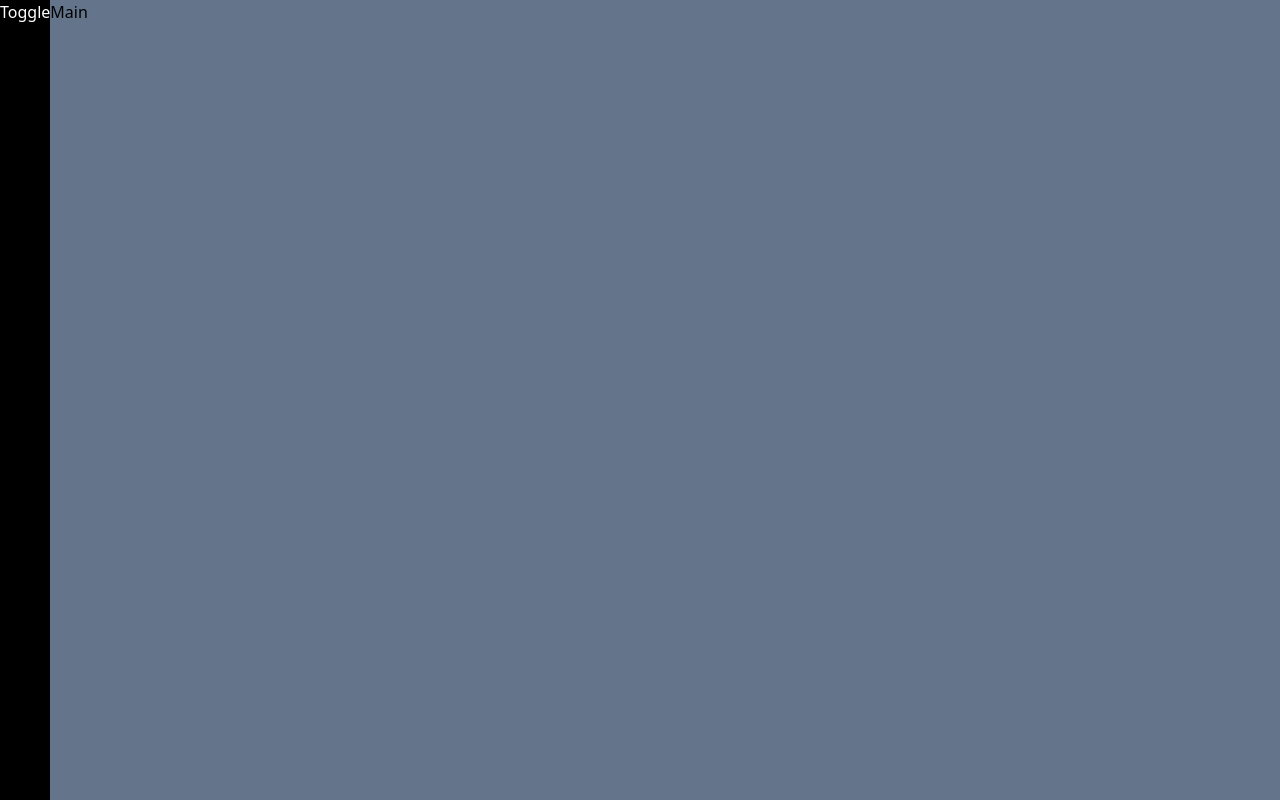
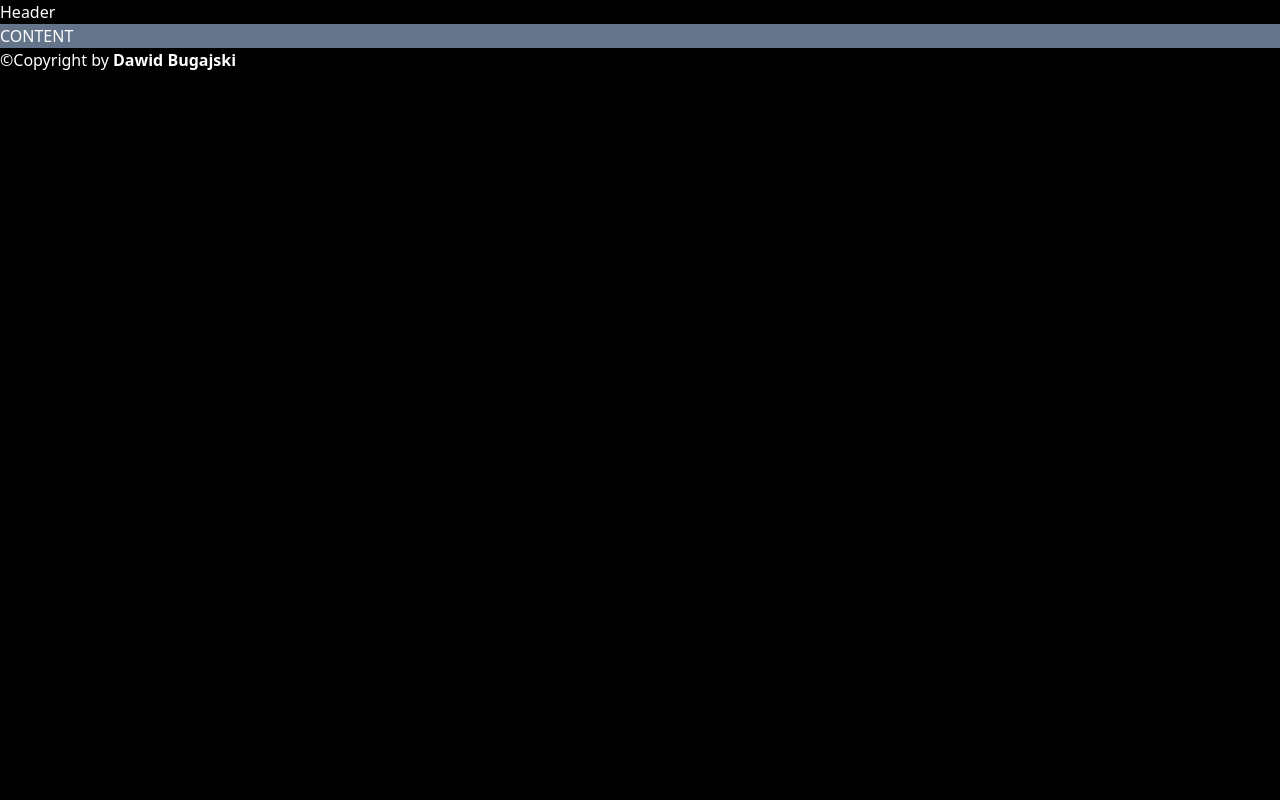
Before and after one commit to DawidBugajski/gameworld, a React (Create React App) app: page / in a window 1280 px wide. Built offline with nearby package versions, Linux system fonts and the light colour scheme.

Commit message:
change structure of page

```diff
--- a/src/App.jsx
+++ b/src/App.jsx
@@ -1,20 +1,19 @@
 import React from 'react';
-import { Route, Routes } from 'react-router-dom';
-import { Main, Page } from 'routes';
-import { Content, SideBar } from 'components';
+// import { Route, Routes } from 'react-router-dom';
+// import { Main, Page } from 'routes';
+import { Layout } from 'components';
 
 const App = () => {
-  return (
-    <div className='flex'>
-      <SideBar />
-      <Content>
-        <Routes>
-          <Route exact path='/' element={<Main />} />
-          <Route path='/page' element={<Page />} />
-        </Routes>
-      </Content>
-    </div>
-  );
+  return <Layout />;
 };
 
 export default App;
+
+/*
+TODO
+1) Make layout
+- header
+- main content
+- footer
+1) make full width navbar on mobile, similar to this: https://codesandbox.io/s/menu-fullscreen-react-spring-r84mm, https://www.youtube.com/watch?v=FTjZWZu53WE
+*/
--- a/src/components/Content.jsx
+++ b/src/components/Content.jsx
@@ -1,7 +1,7 @@
 import React from 'react';
 
-const Content = ({ children }) => {
-  return <div className='bg-slate-500 w-full'>{children}</div>;
+const Content = () => {
+  return <div className='w-full bg-slate-500'>CONTENT</div>;
 };
 
 export default Content;
--- /dev/null
+++ b/src/components/Footer.jsx
@@ -0,0 +1,11 @@
+import React from 'react';
+
+const Footer = () => {
+  return (
+    <p>
+      ©Copyright by <strong>Dawid Bugajski</strong>
+    </p>
+  );
+};
+
+export default Footer;
--- /dev/null
+++ b/src/components/Header.jsx
@@ -0,0 +1,7 @@
+import React from 'react';
+
+const Header = () => {
+  return <div>Header</div>;
+};
+
+export default Header;
--- /dev/null
+++ b/src/components/Layout.jsx
@@ -0,0 +1,14 @@
+import React from 'react';
+import { Footer, Content, Header } from 'components';
+
+const Layout = () => {
+  return (
+    <div className='flex flex-col h-screen text-white bg-black'>
+      <Header />
+      <Content />
+      <Footer />
+    </div>
+  );
+};
+
+export default Layout;
--- a/src/components/index.js
+++ b/src/components/index.js
@@ -1,2 +1,5 @@
 export { default as Content } from 'components/Content';
 export { default as SideBar } from 'components/SideBar';
+export { default as Footer } from 'components/Footer';
+export { default as Layout } from 'components/Layout';
+export { default as Header } from 'components/Header';
--- a/src/store/slices/sideBarSlice.js
+++ b/src/store/slices/sideBarSlice.js
@@ -10,6 +10,7 @@ const sideBarSlice = createSlice({
       } else {
         state.width = 300;
       }
+      console.log(state.width);
     },
   },
 });
```
